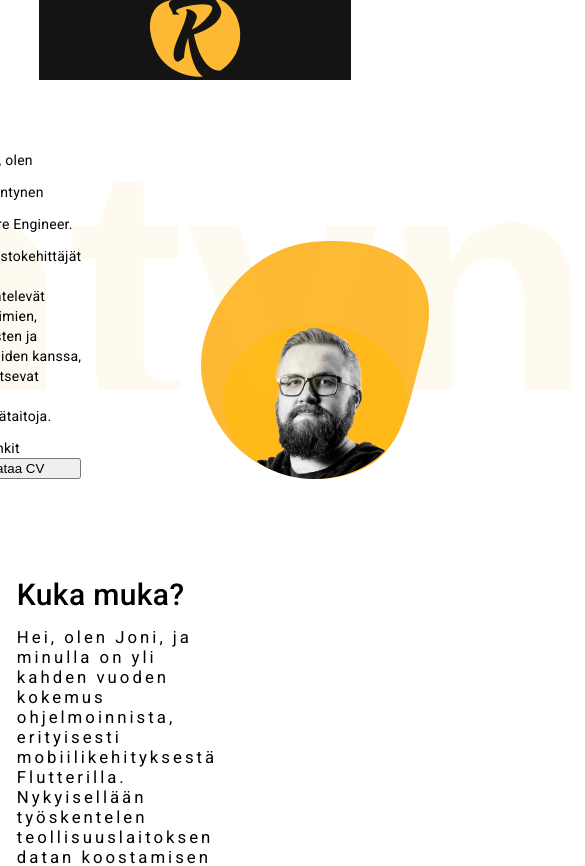
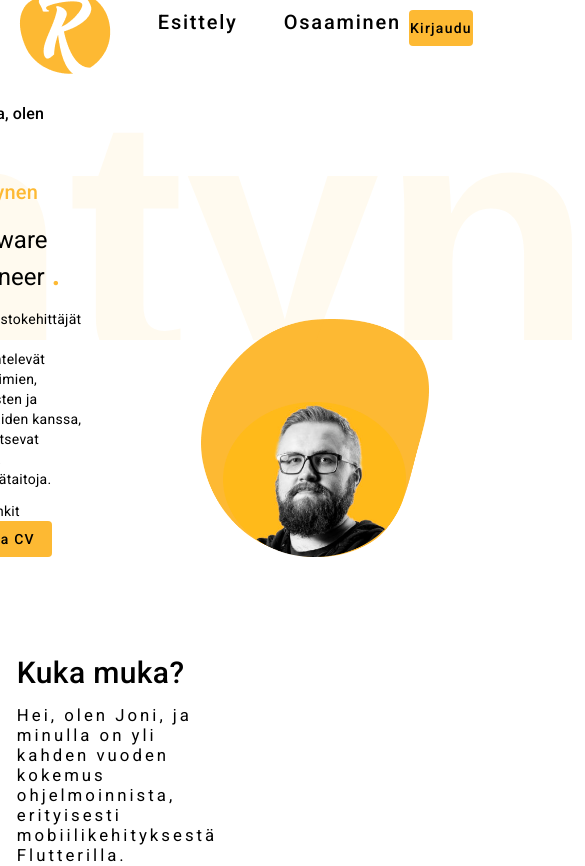
Before and after one commit to JoniRont/website, an Angular app: page / in a window 390 px wide. Shown: the top 866 px of the page, 585 px wide, since content can reach past the window. Built offline with nearby package versions, Linux system fonts and the light colour scheme.

Commit message:
Improved header

```diff
--- a/src/app/components/header/header.component.html
+++ b/src/app/components/header/header.component.html
@@ -1,12 +1,4 @@
-<div class="header">
-  <!-- <mat-toolbar color="primary" [ngClass]="'fixed-header'">
-    <div class="image-container">
-      <img class="header-logo" src="assets/images/r-logo.png" alt="" />
-    </div>
-    <header>Röntynen</header>
-  </mat-toolbar> -->
-
-  <mat-toolbar class="header-toolbar" [ngClass]="{ sticky: true }">
+<mat-toolbar class="header-toolbar">
   <img class="header-logo" src="assets/images/header-logo.png" alt="" />
   <div class="header-navigation-buttons">
     <button
@@ -35,4 +27,4 @@
     Kirjaudu
   </button>
 </mat-toolbar>
-</div>
+<!-- </div> -->
--- a/src/app/components/header/header.component.scss
+++ b/src/app/components/header/header.component.scss
@@ -1,48 +1,18 @@
+.header-toolbar {
+  display: flex;
+  justify-content: space-between;
+  background-color: #ffffffdb  !important;
+  margin-bottom: 100px;
+  width: 100%;
+  justify-content: space-around;
+  position: fixed;
+  z-index: 20;
+}
 
-
-.header {
-  height: 150px;
-  display: flex;
-  justify-content: center;
-}
-  // .fixed-header {
-  //   position: relative;
-  //   z-index: 999;
-  //   height: 100px;
-  //   background-color: #fdb933;
-  //   width: 100%;
-  //   display: grid;
-  //   grid-template: "icon title .";
-  //   grid-auto-columns: minmax(0, 1fr);
-  // }
-
-  // .image-container {
-  //   grid-area: icon;
-  //   width: 100px;
-  //   height: 100px;
-  //   border-radius: 50%;
-  //   background-color: #3e3b37e5;
-  //   display: flex;
-  //   align-self: self-start;
-  //   padding: auto;
-  //   justify-content: center;
-  //   margin-left: 10px;
-  //   padding-top: 30px;
-
-  // }
-
-  // .header-logo {
-  //   padding: 20px;
-  // }
   .header-logo {
     padding-top: 10px;
-  z-index: 5;
   }
-  .sticky {
-    position: fixed;
-    top: 0px;
-    opacity: 0.95;
-  }
+
 
     header{
       grid-area: title;
@@ -59,15 +29,6 @@
       background-color: #fdb933 !important;
       width: 100px;
       padding: 8px 16px;
-
-  }
-  .header-toolbar {
-    display: flex;
-    justify-content: space-between;
-    background-color: #ffffffdb  !important;
-    margin-bottom: 100px;
-    width: 80%;
-    justify-content: space-between;
     }
       .header-navigation-buttons{
         margin-left: 10%;
@@ -78,65 +39,9 @@
           color: rgb(0, 0, 0) !important;
           font-size: 20px;
         }
-
         .selected{
           color: #fdb933 !important;
           font-size: 20px;
           font-weight: bold;
           text-decoration: underline;
         }
-
-@media only screen and (max-width: 768px) {
-
-// .fixed-header {
-//   position: relative;
-//   z-index: 999;
-//   height: 100px;
-//   background-color: #fdb933;
-//   width: 100%;
-//   display: flex;
-//   justify-content: center;
-// }
-
-// header {
-//   font-size: 2em;
-// }
-  .header-toolbar {
-    flex-direction: column-reverse;
-    height: 80px;
-    gap: 0px;
-    opacity: 1;
-  }
-
-  .image-container{
-    display: none;
-  }
-  .header-navigation-buttons{
-    margin-left: 0%;
-    gap: 30px;
-    display: flex;
-
-    & button {
-      width: 20px;
-      & p {
-        font-size: 15px;
-      }
-    }
-  }
-
-  .header-toolbar {
-    display: flex;
-    justify-content: space-between;
-    background-color: #141414  !important;
-    margin-bottom: 100px;
-  }
-
-  .login-button {
-    margin-top: 10px;
-    justify-self: flex-end;
-    align-self: flex-end;
-    height: 20px;
-    width: 50px;
-  }
-
-}
--- a/src/app/components/main-content/main-content.component.html
+++ b/src/app/components/main-content/main-content.component.html
@@ -2,15 +2,19 @@
   <div class="background-text">Röntynen</div>
   <div class="contents">
     <div class="content">
-      <p>Moikka, olen</p>
-      <p>Joni Röntynen</p>
-      <p>Software Engineer.</p>
+      <h3 style="font-weight: 500">Moikka, olen</h3>
+      <h2 style="color: #fdb933">Joni Röntynen</h2>
+      <h1>
+        <span> Software </span>
+        <span> Engineer </span>
+        <span style="color: #fdb933; font-size: 40px">.</span>
+      </h1>
       <p>
         Ohjelmistokehittäjät usein työskentelevät usein tiimien, esimiesten ja
         asiakkaiden kanssa, he tarvitsevat vahvoja viestintätaitoja.
       </p>
       <div class="some-links">Somelinkit</div>
-      <button>Lataa CV</button>
+      <button mat-button class="cv-button">Lataa CV</button>
     </div>
     <div class="image">
       <div class="image-container">
--- a/src/app/components/main-content/main-content.component.scss
+++ b/src/app/components/main-content/main-content.component.scss
@@ -3,7 +3,7 @@
   flex-direction: row;
   justify-content: center;
   width: 100%;
-
+  padding-top: 100px;
 }
 .contents {
   display: flex;
@@ -12,7 +12,7 @@
   align-content: space-around;
 }
 .background-text {
-  position: absolute;
+  position: fixed;
   z-index: -1;
   color: rgba(253, 186, 51, 0.078);
   font-size: 25em;
@@ -26,7 +26,6 @@
   height: 200px;
   font-family: fantasy;
   font-weight: bolder;
-
 }
 .content {
   padding-left: 100px;
@@ -62,3 +61,10 @@
 .introduction-arrow {
   justify-self: flex-start;
 }
+
+.cv-button {
+  background-color: #fdb933 !important;
+  width: 100px;
+  padding: 4px 8px;
+  // z-index: 0;
+}
```
Lines whose indentation alone changed are shown as unchanged.
